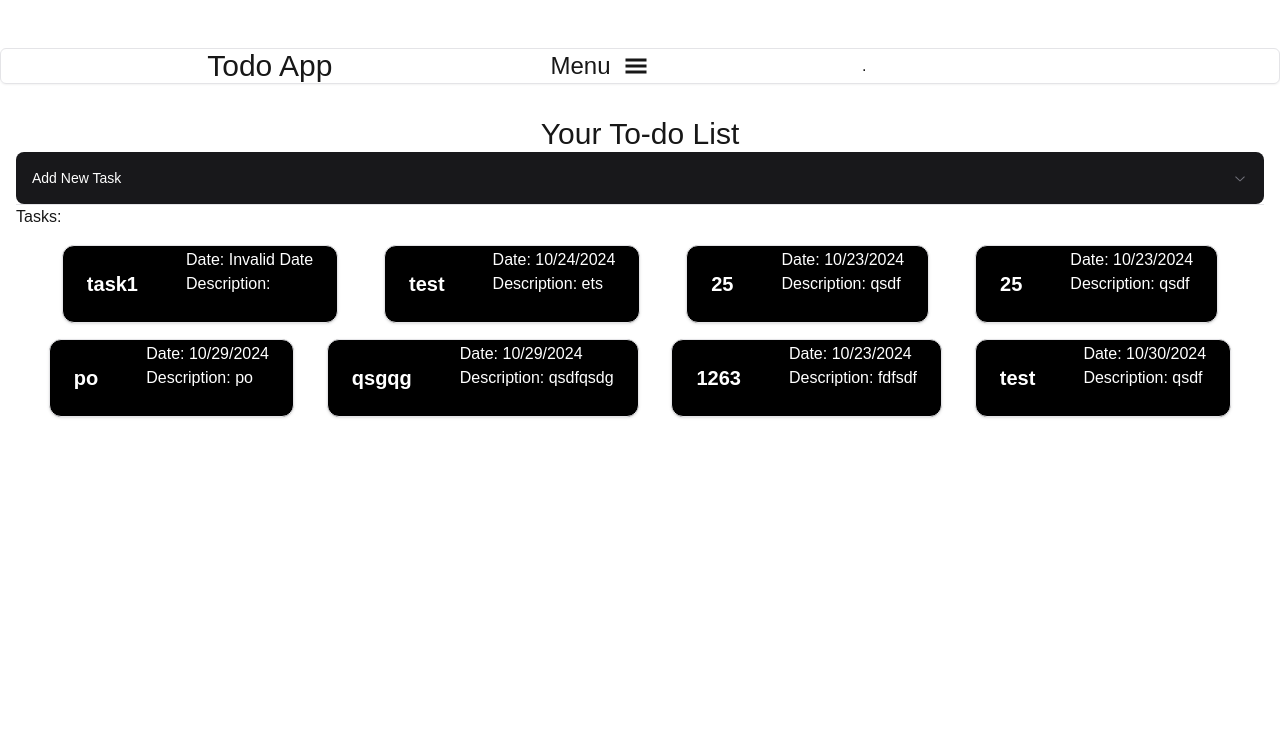
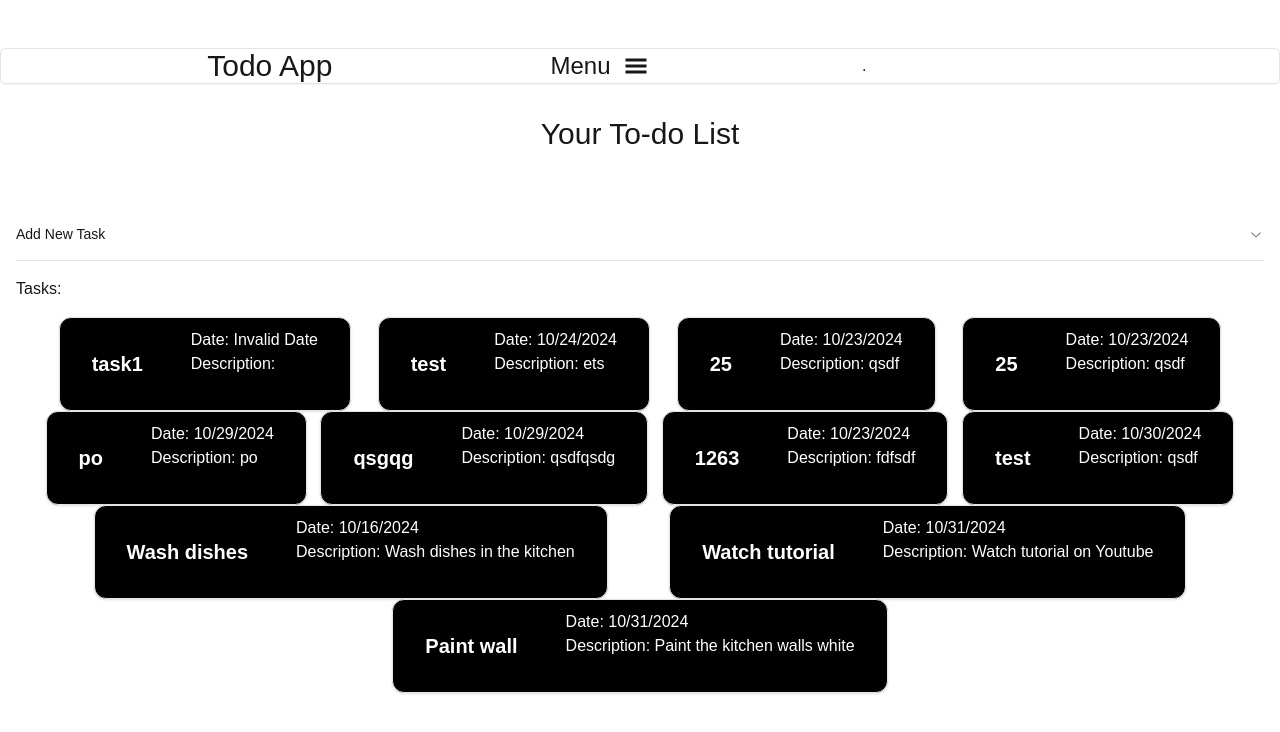
Before and after one commit to musamarasli38/todo-nextjs, a Next.js app in the folder todo-app/: page / in a window 1280 px wide. Shown: the top 732 px of the page. Built offline with nearby package versions, Linux system fonts and the light colour scheme; data requests are answered from the project's data file.

Commit message:
test fix

```diff
--- a/todo-app/data/db.json
+++ b/todo-app/data/db.json
@@ -53,6 +53,24 @@
       "title": "test",
       "description": "qsdf",
       "date": "2024-10-30T00:00:00.000Z"
+    },
+    {
+      "id": "dac1",
+      "title": "Wash dishes",
+      "description": "Wash dishes in the kitchen",
+      "date": "2024-10-16T00:00:00.000Z"
+    },
+    {
+      "id": "2f87",
+      "title": "Watch tutorial",
+      "description": "Watch tutorial on Youtube",
+      "date": "2024-10-31T00:00:00.000Z"
+    },
+    {
+      "id": "f3a1",
+      "title": "Paint wall",
+      "description": "Paint the kitchen walls white",
+      "date": "2024-10-31T00:00:00.000Z"
     }
   ]
 }
--- a/todo-app/src/components/list-tasks.tsx
+++ b/todo-app/src/components/list-tasks.tsx
@@ -28,23 +28,24 @@ export default function ListTasks() {
   }, [loadTasks]);
 
   return (
-    <div className="flex flex-col px-4">
+    <div className="flex flex-col px-4 gap-4">
       <div>
-        <h1 className="text-3xl text-center">Your To-do List</h1>
+        <h1 className="text-3xl text-center pb-10">Your To-do List</h1>
       </div>
-      <TaskForm onTaskAdded={loadTasks}></TaskForm>
+      <TaskForm className="" onTaskAdded={loadTasks}></TaskForm>
       <div>
       <h2>Tasks:</h2>
+<div className="flex flex-col gap-4">
 
           {isPending ? (
             <p>Loading tasks...</p>
           ) : error ? (
             <p>{error}</p>
           ) : (
-          <div className="flex flex-wrap justify-evenly p-4 gap-4">
+            <div className="flex flex-wrap justify-evenly p-4">
               {tasks.length > 0 ? (
                 tasks.map((task) => (
-                <Card key={task.id} className=" bg-black text-white flex flex-row  items-center">
+                  <Card key={task.id} className=" bg-black text-white flex flex-row p-2  items-center">
                     <CardHeader className="">
                       <h3 className="text-xl font-bold">{task.title}</h3>
                     </CardHeader>
@@ -61,5 +62,6 @@ export default function ListTasks() {
           )}
 </div>
       </div>
+    </div>
   );
 }
--- a/todo-app/src/components/task-form.tsx
+++ b/todo-app/src/components/task-form.tsx
@@ -2,8 +2,8 @@
 
 import { ComponentProps, useState } from "react";
 import { Card, CardContent, CardHeader } from "./ui/card";
+import { addTask } from "@services/task-service";
 import { Accordion, AccordionItem, AccordionTrigger, AccordionContent } from "./ui/accordion";
-import { addTask } from "@services/task-service";
 
 type TaskProps = ComponentProps<"div"> & {
   onTaskAdded: () => void;
@@ -13,6 +13,7 @@ export function TaskForm({ onTaskAdded }: TaskProps) {
   const [taskTitle, setTaskTitle] = useState("");
   const [taskDescription, setTaskDescription] = useState("");
   const [taskDate, setTaskDate] = useState("");
+  const [isOpen, setIsOpen] = useState(false);
 
   const handleSave = async () => {
     try {
@@ -22,54 +23,57 @@ export function TaskForm({ onTaskAdded }: TaskProps) {
         date: new Date(taskDate),
       };
       await addTask(newTask);
-      setTimeout(() => onTaskAdded(), 200);
+      onTaskAdded();
+
       setTaskTitle("");
       setTaskDescription("");
       setTaskDate("");
+
+      setIsOpen(false);
     } catch (error) {
       console.error("Failed to add task:", error);
     }
   };
 
   return (
-    <Accordion type="single" collapsible>
+    <Accordion type="single" collapsible value={isOpen ? "task-form" : undefined} onValueChange={() => setIsOpen(!isOpen)}>
       <AccordionItem value="task-form">
-        <AccordionTrigger className="bg-primary text-white p-4 rounded-lg">
-          Add New Task
+        <AccordionTrigger onClick={() => setIsOpen(!isOpen)}>
+          {isOpen ? "Close Task Form" : "Add New Task"}
         </AccordionTrigger>
-        <AccordionContent>
-          <Card className="px-16 w-full mt-4">
+        <AccordionContent className="w-full">
+          <Card className="px-16 w-full">
             <CardHeader>
               <label htmlFor="title">Title</label>
               <input
                 type="text"
-                className="border border-gray-300 rounded-lg p-2 w-full"
+                className="border border-gray-300 rounded-lg p-2"
                 name="title"
                 value={taskTitle}
                 onChange={(e) => setTaskTitle(e.target.value)}
-              />
+              ></input>
             </CardHeader>
-            <CardContent className="flex flex-col flex-wrap space-y-3">
+            <CardContent className="flex flex-col space-y-3">
               <label htmlFor="description">Description</label>
               <textarea
-                className="border border-gray-300 rounded-lg p-2 w-full"
+                className="border border-gray-300 rounded-lg p-2"
                 rows={4}
                 name="description"
                 value={taskDescription}
                 onChange={(e) => setTaskDescription(e.target.value)}
                 placeholder="Enter task description"
-              />
+              ></textarea>
               <label htmlFor="date">Date</label>
               <input
                 type="date"
-                className="border border-gray-300 rounded-lg p-2 w-full"
+                className="border border-gray-300 rounded-lg p-2"
                 name="date"
                 value={taskDate}
                 onChange={(e) => setTaskDate(e.target.value)}
-              />
+              ></input>
               <button
                 onClick={handleSave}
-                className="btn-primary bg-primary text-white rounded-lg self-start px-4 py-2 mt-2"
+                className="btn-primary bg-primary text-white rounded-lg self-start px-4 py-2"
               >
                 Save
               </button>
```
Lines whose indentation alone changed are shown as unchanged.
